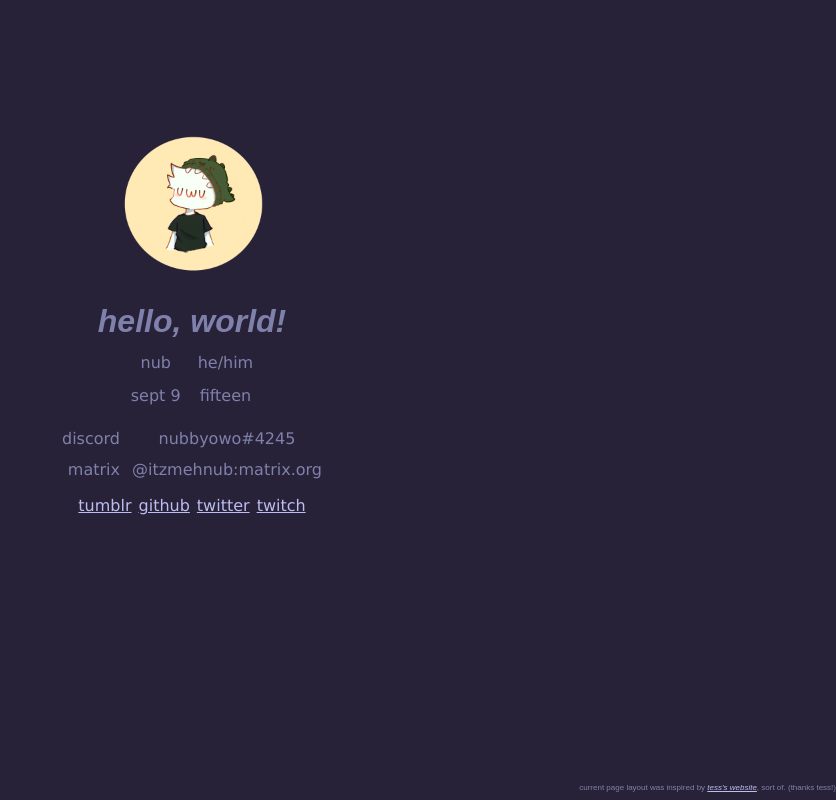
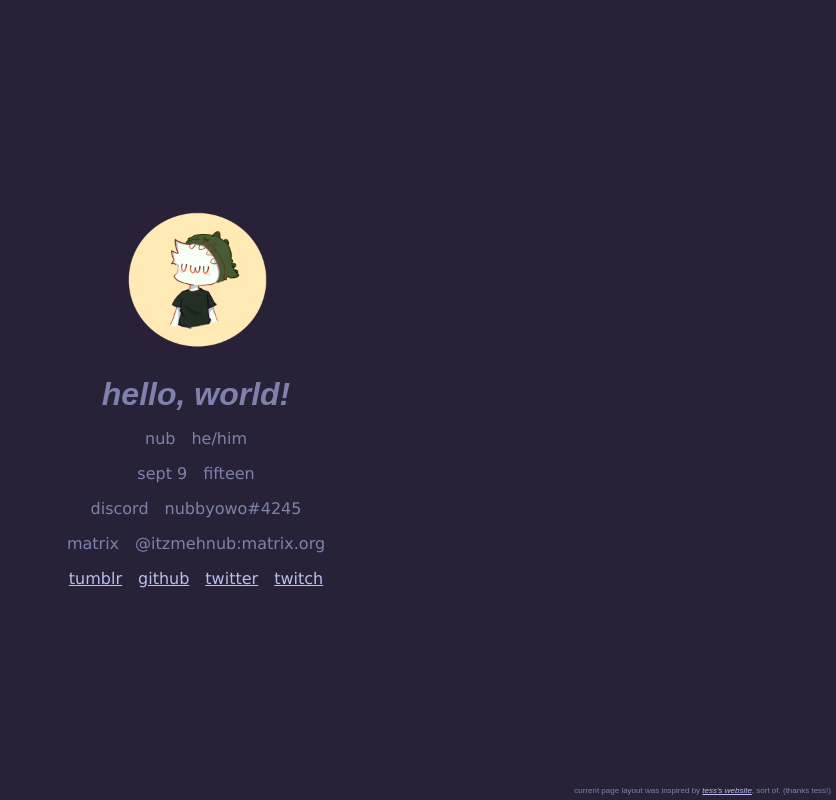
Before and after one commit to ItzMehNub/nub-webpage, a plain HTML site: page index.html in a window 1280 px wide. Shown: the whole page, without its empty margins (444-1280 px from the left). Drawn offline with Linux system fonts and the light colour scheme.

Commit message:
Make Discord and Matrix tables centered Fixes #1

```diff
--- a/index.html
+++ b/index.html
@@ -2,74 +2,126 @@
 <html>
 	<head>
 		<title>nub's page!</title>
-   <meta charset="UTF-8">
-   <link rel="icon" type="image/x-icon" href="assets/punt.png">
+		<meta charset="UTF-8" />
+		<link rel="icon" type="image/x-icon" href="assets/punt.png" />
 		<style>
-      html { /*fade-in (inactive), bg color, respectively*/
-         /*animation: fadein 2s;*/ background-color:#282238;
+			*,
+			html {
+				/*fade-in (inactive), bg color, respectively*/
+				/*animation: fadein 2s;*/
+				background-color: #282238;
+				padding: 0;
+				margin: 0;
 			}
 			/*@keyframes fadein {
 			      0%{opacity:0}
 			      100%{opacity:1} keyframe css originally made by murm, edited, is just a placeholder until i make a cooler opening i guess
 			   } */
 			body {
-         margin-top: 10%; margin-left: 0%;
+				overflow: hidden;
 			}
 			.main {
+				display: flex;
+				flex-direction: column;
+				justify-content: center;
+				align-items: center;
+				height: 100vh;
 				font-family: sans-serif;
 			}
-      .content { /*general font colours*/
-         color:#7f81ac;
+			.content {
+				/*general font colours*/
+				color: #7f81ac;
+			}
+			.container-table {
+				display: flex;
+				flex-direction: column;
+				justify-content: center;
 			}
 			.table {
-         font-family: verdana;margin-left: auto;margin-right: auto;
+				font-family: verdana;
+				display: flex;
+				flex-direction: row;
+				justify-content: center;
+				/* margin-left: auto;
+				margin-right: auto; */
 			}
 			a:link {
 				color: hsl(239, 64%, 84%);
 			}
 			a:hover {
-         color: hsl(349, 15%, 62%)
+				color: hsl(349, 15%, 62%);
+			}
+			li {
+				list-style: none;
+				margin: 8px;
 			}
 		</style>
 	</head>
 
 	<body>
-   <div class="main" style="text-align:center"> <!--i probably need a better way to do this-->
-      <div>
-       <a href="https://youtu.be/watch?v=dQw4w9WgXcQ" target="_blank" title="art by shuushticks#3927!"><img src="assets/nub_uwu_placeholder.png" width="150" height="150"></a> <!--should i just leave these kind of stuff in the root folder or a subfolder? putting it on a subfolder in the meantime-->
+		<div class="main" style="text-align: center">
+			<!--i probably need a better way to do this-->
+			<div style="margin-bottom: 18px">
+				<a
+					href="https://youtu.be/watch?v=dQw4w9WgXcQ"
+					target="_blank"
+					title="art by shuushticks#3927!"
+					><img src="assets/nub_uwu_placeholder.png" width="150" height="150"
+				/></a>
+				<!--should i just leave these kind of stuff in the root folder or a subfolder? putting it on a subfolder in the meantime-->
 			</div>
 			<div class="content">
-       <h1 style="margin-bottom: 0%;"><i>hello, world!</i></h1> <!--i could also make this link to a subdomain for a blog :thinking:-->
-       <div>
-         <table class="table" style="border-spacing: 15px 12px;">
-            <tr>
-               <td>nub</td>
-               <td>he/him</td>
-            </tr>
-            <tr>
-               <td>sept 9</td>
-               <td>fifteen</td>
-            </tr>
-         <table class="table" style="border-spacing: 10px;">
-            <tr>
-               <td style="text-align:right;">discord</td>
-               <td>nubbyowo#4245</td>
-            </tr>
-            <tr>
-               <td style="text-align:right;">matrix</td>
-               <td>@itzmehnub:matrix.org</td>
-            </tr>
-         </table>
-         <table class="table" style="border-spacing: 5px;">
-            <tr>
-               <td><a href="https://itzmehnub.tumblr.com" target="_blank">tumblr</a></td>
-               <td><a href="https://github.com/ItzMehNub" target="_blank">github</a></td>
-               <td><a href="https://twitter.com/it_nubby" target="_blank">twitter</td>
-               <td><a href="https://twitch.tv/itzmehnub" target="_blank">twitch</a></td>
-            </tr>
-         </table>
+				<h1 style="margin-bottom: 8px"><i>hello, world!</i></h1>
+				<!--i could also make this link to a subdomain for a blog :thinking:-->
+				<div class="container-table">
+					<ul class="table">
+						<li>nub</li>
+						<li>he/him</li>
+					</ul>
+					<ul class="table">
+						<li>sept 9</li>
+						<li>fifteen</li>
+					</ul>
+					<ul class="table">
+						<li>discord</li>
+						<li>nubbyowo#4245</li>
+					</ul>
+					<ul class="table">
+						<li>matrix</li>
+						<li>@itzmehnub:matrix.org</li>
+					</ul>
+					<ul class="table">
+						<li>
+							<a href="https://itzmehnub.tumblr.com" target="_blank">tumblr</a>
+						</li>
+						<li>
+							<a href="https://github.com/ItzMehNub" target="_blank">github</a>
+						</li>
+						<li>
+							<a href="https://twitter.com/it_nubby" target="_blank">twitter</a>
+						</li>
+						<li>
+							<a href="https://twitch.tv/itzmehnub" target="_blank">twitch</a>
+						</li>
+					</ul>
+
+					<p
+						style="
+							font-size: 8px;
+							text-align: right;
+							position: absolute;
+							bottom: 0px;
+							right: 0px;
+							margin: 5px;
+						">
+						current page layout was inspired by
+						<i
+							><a href="https://tess.eu.org" target="_blank"
+								>tess's website</a
+							></i
+						>, sort of. (thanks tess!)
+					</p>
 				</div>
-       <p style="font-size:8px; text-align: right; position:absolute; bottom: 0px; right: 0px;"> current page layout was inspired by <i><a href="https://tess.eu.org" target="_blank">tess's website</a></i>, sort of. (thanks tess!)</p>
 			</div>
 		</div>
 	</body>
```
Lines whose indentation alone changed are shown as unchanged.
